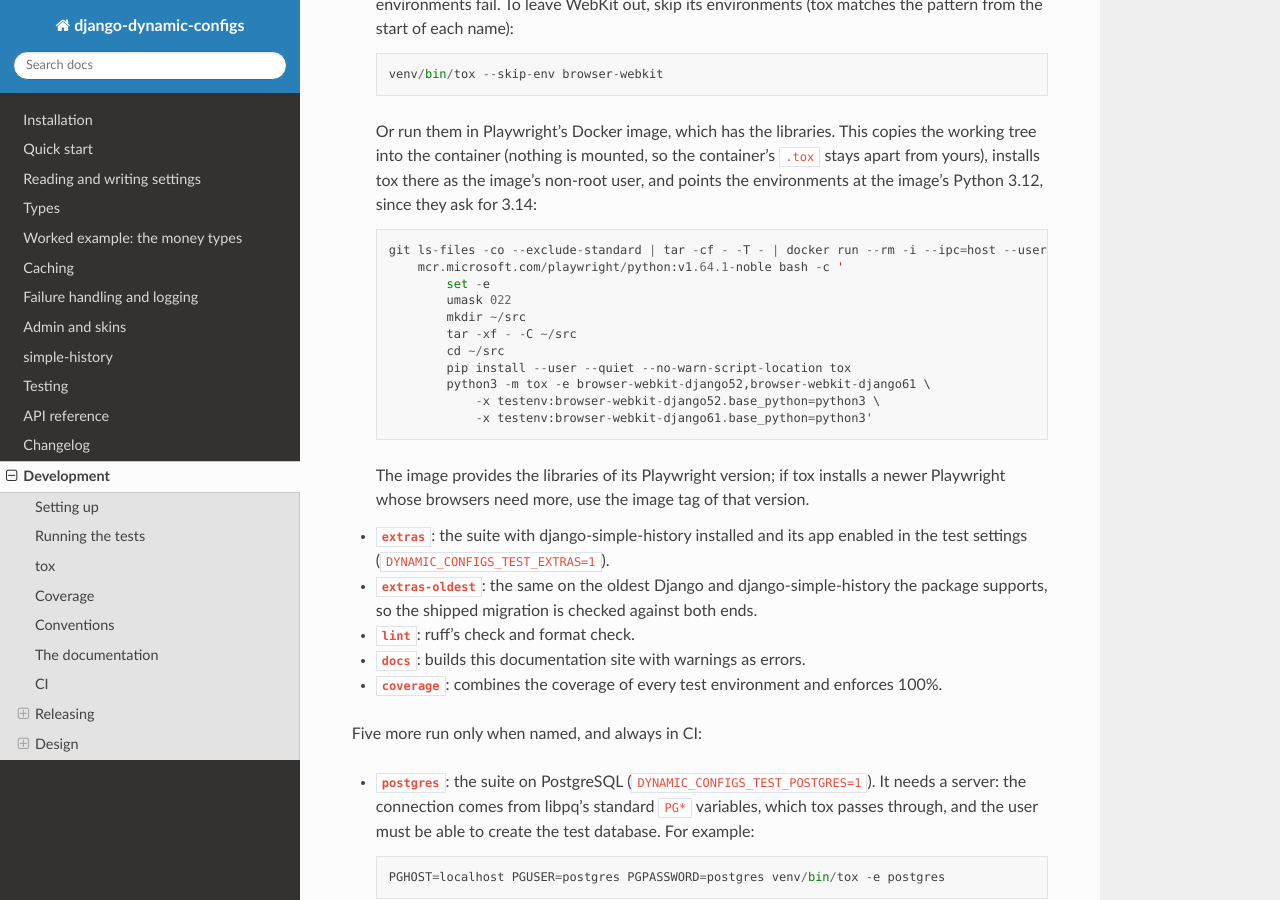
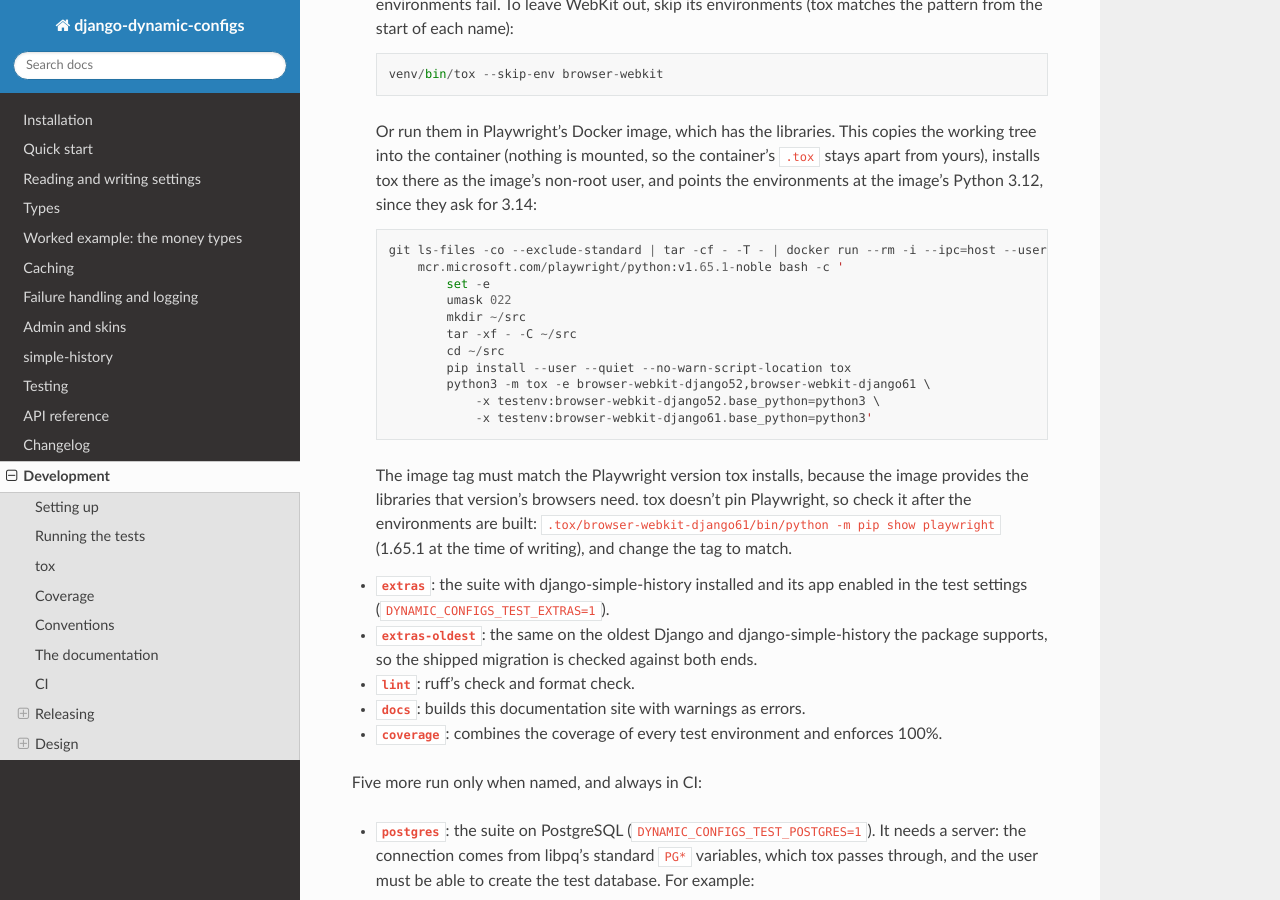
Before and after one commit to Tecktron/django-dynamic-configs, a Sphinx documentation site: the page built from docs/development.md, in a window 1280 px wide and 900 px high, scrolled down 1785 px. Built offline with Sphinx 7.4.7 and the Read the Docs theme 3.1.0, drawn with Linux system fonts in a browser that asks for light colours; some of the changed text lies outside the part shown.

Commit message:
Correct the docs and spec where they disagree with the code
Pin the docs tools to the versions the docs build uses, so a tool
release can't turn the fail-on-warning build red. Match the Playwright
image tag to the version tox installs, and say how to check it.

Fix the spec: the TestPyPI job also needs main; the E001 and E003
lists match the checks; two check failures are logged at run time;
AltGr is stated only as far as the tests show; the serializer is
created with the type's options.

Fix the docs: a caller's datetime fold is honoured, the quickstart
ConfigTypeError example uses a new name, the CSS example uses the
default key colour, and the release steps fit the CHANGELOG.

````diff
--- a/docs/development.md
+++ b/docs/development.md
@@ -83,7 +83,7 @@ Plain `tox` runs these environments:
 
   ```
   git ls-files -co --exclude-standard | tar -cf - -T - | docker run --rm -i --ipc=host --user pwuser \
-      mcr.microsoft.com/playwright/python:v1.64.1-noble bash -c '
+      mcr.microsoft.com/playwright/python:v1.65.1-noble bash -c '
           set -e
           umask 022
           mkdir ~/src
@@ -95,8 +95,10 @@ Plain `tox` runs these environments:
               -x testenv:browser-webkit-django61.base_python=python3'
   ```
 
-  The image provides the libraries of its Playwright version; if tox installs a newer Playwright whose browsers need
-  more, use the image tag of that version.
+  The image tag must match the Playwright version tox installs, because the image provides the libraries that version's
+  browsers need. tox doesn't pin Playwright, so check it after the environments are built:
+  `.tox/browser-webkit-django61/bin/python -m pip show playwright` (1.65.1 at the time of writing), and change the tag
+  to match.
 - **`extras`**: the suite with django-simple-history installed and its app enabled in the test settings
   (`DYNAMIC_CONFIGS_TEST_EXTRAS=1`).
 - **`extras-oldest`**: the same on the oldest Django and django-simple-history the package supports, so the shipped
@@ -205,8 +207,8 @@ There's no coverage service: the 100% rule already blocks any drop, and the job'
 ## Releasing
 
 1. Bump `version` in `pyproject.toml` to the new version, `X.Y.Z`.
-2. In `CHANGELOG.md`, rename `## [Unreleased]` to `## [X.Y.Z] - YYYY-MM-DD` (today's date), and start a new, empty
-   `## [Unreleased]` above it.
+2. In `CHANGELOG.md`, put the new version's entries under `## [X.Y.Z] - YYYY-MM-DD` (today's date), and leave an empty
+   `## [Unreleased]` above it. If `## [X.Y.Z]` is already there, as `## [0.1.0]` is before its release, set its date.
 3. Commit both on `main`, then tag the commit and push the tag:
 
    ```
````
Also changed, not shown: docs/admin.md (+1 -1 lines), docs/design/django-dynamic-configs.md (+13 -8 lines), docs/quickstart.md (+3 -1 lines), docs/requirements.txt (+5 -5 lines), docs/types.md (+2 -1 lines).
